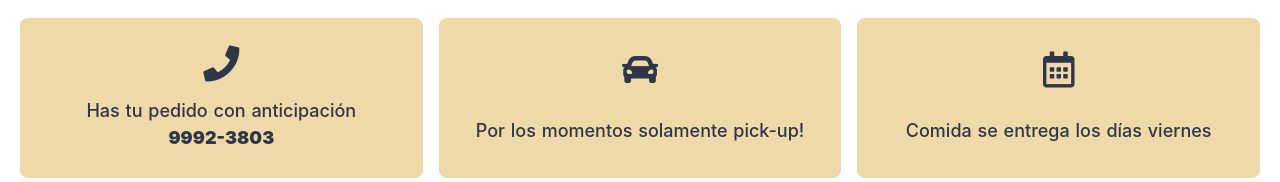
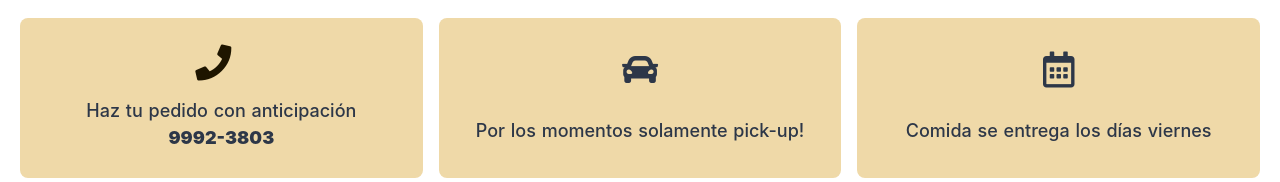
Before and after one commit to jocvegar/dim-sum-menu, a Nuxt app: page / in a window 1280 px wide. Shown: the part 618-800 px from the top of the page. Built offline with nearby package versions, Linux system fonts and the light colour scheme; what vue-collage-slideshow would draw is missing.

Commit message:
fixes typo

```diff
--- a/pages/index.vue
+++ b/pages/index.vue
@@ -13,9 +13,11 @@
     <section class="mx-auto px-5 my-5">
        <div class="grid grid-cols-1 sm:grid-cols-3 gap-4">
           <div class="flex flex-col items-center justify-around bg-brown-500 h-40 px-5 py-5 text-gray-800 rounded-lg">
-            <i class="fa fa-phone text-4xl"></i>
+            <a href="tel:99223803" class="no-underline block mt-4 text-lg sm:inline-block sm:mt-0 text-brown-800 hover:text-white mr-4">
+                <i class="fa fa-phone text-4xl" aria-hidden="true"></i>
+            </a>
             <p class="font-medium text-lg text-center">
-              Has tu pedido con anticipación<br>
+              Haz tu pedido con anticipación<br>
               <span class="font-black">9992-3803</span>
             </p>
           </div>
```
